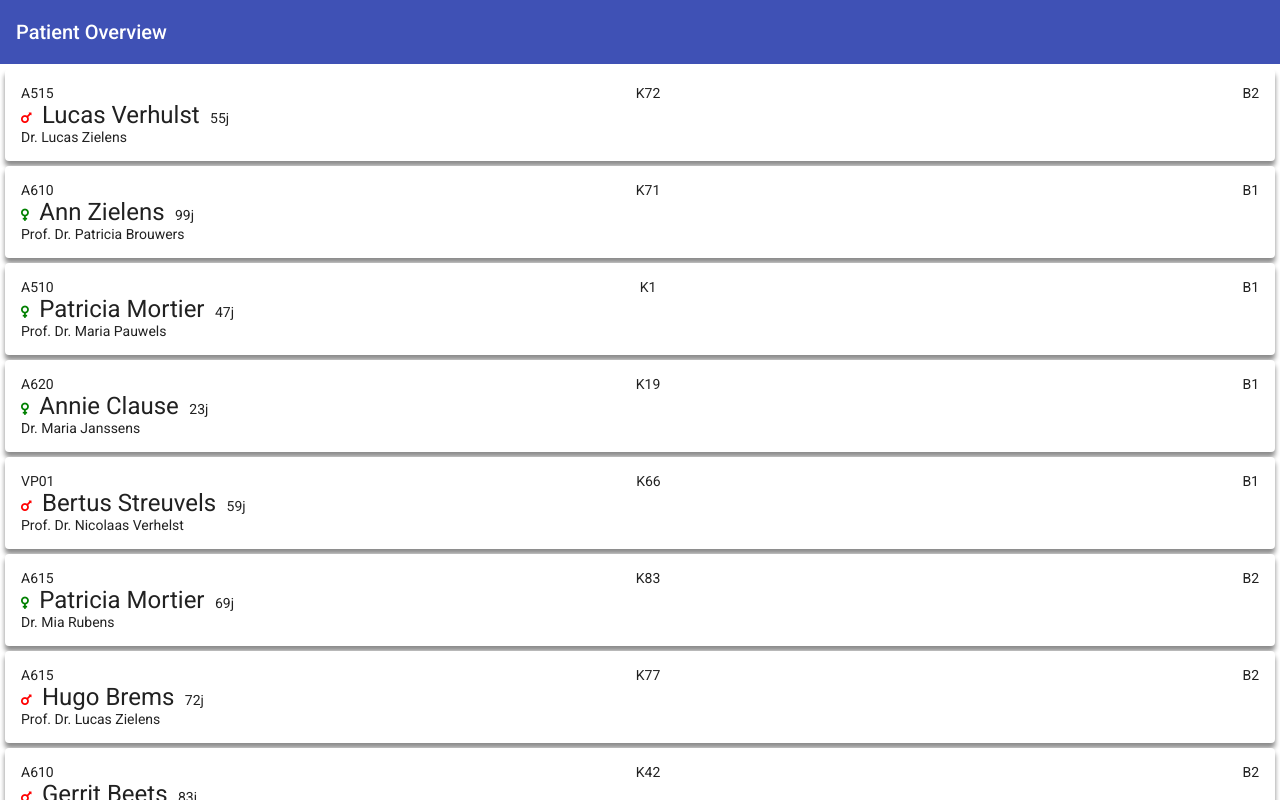
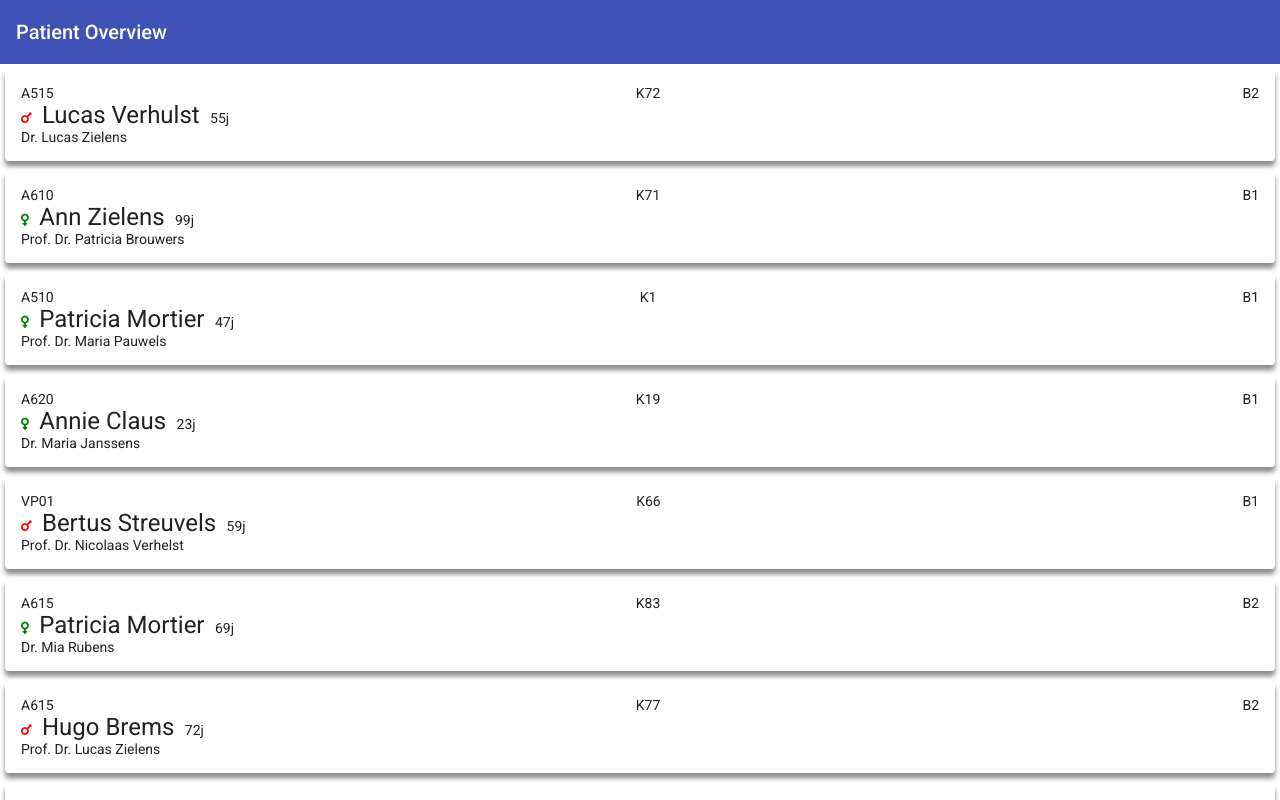
Before and after one commit to GertG/mopo, an Angular app: page /list in a window 1280 px wide. Shown: the top 800 px of the page. Built offline with nearby package versions, Linux system fonts and the light colour scheme.

Commit message:
Added detail view.

```diff
--- a/package.json
+++ b/package.json
@@ -16,6 +16,7 @@
     "@angular/common": "~7.0.0",
     "@angular/compiler": "~7.0.0",
     "@angular/core": "~7.0.0",
+    "@angular/flex-layout": "^7.0.0-beta.19",
     "@angular/forms": "~7.0.0",
     "@angular/http": "~7.0.0",
     "@angular/material": "^7.1.0",
@@ -24,9 +25,9 @@
     "@angular/router": "~7.0.0",
     "core-js": "^2.5.4",
     "hammerjs": "^2.0.8",
+    "reflect-metadata": "~0.1.12",
     "rxjs": "~6.3.3",
-    "zone.js": "~0.8.26",
-    "reflect-metadata": "~0.1.12"
+    "zone.js": "~0.8.26"
   },
   "devDependencies": {
     "@angular-devkit/build-angular": "~0.10.0",
--- a/src/app/app-routing.module.ts
+++ b/src/app/app-routing.module.ts
@@ -1,9 +1,11 @@
 import { NgModule } from '@angular/core';
 import { Routes, RouterModule } from '@angular/router';
 import { ListComponent} from './list/list.component';
+import { DetailComponent} from './detail/detail.component';
 
 const routes: Routes = [
   { path: 'list', component: ListComponent },
+  { path: 'detail/:id', component: DetailComponent },
   { path: '',   redirectTo: '/list', pathMatch: 'full' },
 ];
 
--- /dev/null
+++ b/src/app/detail/detail.component.html
@@ -0,0 +1,3 @@
+<p>
+  detail works!
+</p>
--- /dev/null
+++ b/src/app/detail/detail.component.ts
@@ -0,0 +1,15 @@
+import { Component, OnInit } from '@angular/core';
+
+@Component({
+  selector: 'app-detail',
+  templateUrl: './detail.component.html',
+  styleUrls: ['./detail.component.scss']
+})
+export class DetailComponent implements OnInit {
+
+  constructor() { }
+
+  ngOnInit() {
+  }
+
+}
--- a/src/app/list/list.component.html
+++ b/src/app/list/list.component.html
@@ -1,4 +1,5 @@
-<mat-card class="patient-card" *ngFor="let patient of patients">
+<div fxLayout="column">
+  <mat-card fxFlex="33" class="patient-card" *ngFor="let patient of patients" (click)="navigate(patient)">
     <mat-card-content>
       <div class="patient-location">
         <span>{{patient.service}}</span>
@@ -6,12 +7,9 @@
         <span>{{patient.bed}}</span>
       </div>
       <div>
-          <i *ngIf="patient.sex==0" class="fa fa-mars patient-gender male"></i>
-          <i *ngIf="patient.sex==1" class="fa fa-venus patient-gender female"></i>
+          <i *ngIf="patient.sex==Gender.Male" class="fa fa-mars patient-gender male"></i>
+          <i *ngIf="patient.sex==Gender.Female" class="fa fa-venus patient-gender female"></i>
           &nbsp;
-      <!-- <div [ngSwitch]="patient.sex">
-          <i *ngSwitchCase="Gender.Male" class="fa fa-mars patient-gender male"></i>
-          <i *ngSwitchCase="Gender.Female" class="fa fa-venus patient-gender female"></i>   -->
         <span class="patient-name">{{patient.name}}</span>
         &nbsp;
         <span class="patient-age">{{patient.age}}j</span>
@@ -21,3 +19,4 @@
       </div>
     </mat-card-content>
   </mat-card>
+</div>
--- a/src/app/list/list.component.ts
+++ b/src/app/list/list.component.ts
@@ -1,6 +1,8 @@
 import { Component, OnInit } from '@angular/core';
 import { PatientService } from '../patient.service';
 import { Patient } from '../model/patient';
+import { Gender } from '../model/patient';
+import {Router} from '@angular/router';
 
 @Component({
   selector: 'app-list',
@@ -8,10 +10,10 @@ import { Patient } from '../model/patient';
   styleUrls: ['./list.component.scss']
 })
 export class ListComponent implements OnInit {
-
+  Gender = Gender;
   patients:  Array<Patient>;
 
-  constructor(private  patientService:  PatientService){
+  constructor(private  patientService:  PatientService, private router: Router){
   }
 
   ngOnInit(){
@@ -27,5 +29,8 @@ export class ListComponent implements OnInit {
       });
   }
 
+  navigate(patient: Patient){
+    this.router.navigate(['/detail', patient.id]);
+  }
 
 }
--- a/src/app/model/patient.ts
+++ b/src/app/model/patient.ts
@@ -1,6 +1,7 @@
 export enum Gender {Male, Female}
 
 export class Patient {
+  id: number;
   name: string;
   doctorName: string;
   service: string;
--- a/src/app/patient.service.ts
+++ b/src/app/patient.service.ts
@@ -8,7 +8,7 @@ import { Patient, Gender } from './model/patient';
 const numberOfPatients: number = 200;
 const firstNamesMale: string[] = ['Bertus','Gerrit','Nicolaas','Hugo','Tom','Leo','Gert','Kris','Lucas','Matthias','Matteo'];
 const firstNamesFemale: string[] = ['Annie','Virginie','Maria','Patricia','Ann','Kristien','Wendy','Isabelle','Anja','Mia','Suzanne'];
-const lastNames: string[] = ['Peetermans','Peeters','Janssens','Beets','Loveling','Clause','Dewolf','Thijs','Lampo','Pauwels','Mortier','Nolens','Brouwers','Maes','Roggeman','Raes','Geerts','Brems','Timmermans','Streuvels','Rubens','Verhelst','Verhulst','Verhaegen','Zielens'];
+const lastNames: string[] = ['Peetermans','Peeters','Janssens','Beets','Loveling','Claus','Dewolf','Thijs','Lampo','Pauwels','Mortier','Nolens','Brouwers','Maes','Roggeman','Raes','Geerts','Brems','Timmermans','Streuvels','Rubens','Verhelst','Verhulst','Verhaegen','Zielens'];
 const careServices: string[] = ['VP01','VP02','VP03','A510','A515','A520','A525','A610','A615','A620','A625'];
 const beds: string[] = ['B1', 'B2'];
 
@@ -25,6 +25,7 @@ export class PatientService {
      for(let xx=0; xx < numberOfPatients; xx++){
       let patient = new Patient();
 
+      patient.id = xx + 1;
       patient.sex = this.pickOne([Gender.Male, Gender.Female]);
       patient.name = this.pickName(patient.sex);
       patient.doctorName = this.pickOne(["Prof. Dr. ", "Dr. "]) + this.pickName(patient.sex);
```
Also changed, not shown: src/app/app.module.ts (+6 -2 lines), src/app/detail/detail.component.scss (added), 2 other files (tests, documents, lock files or other folders).
